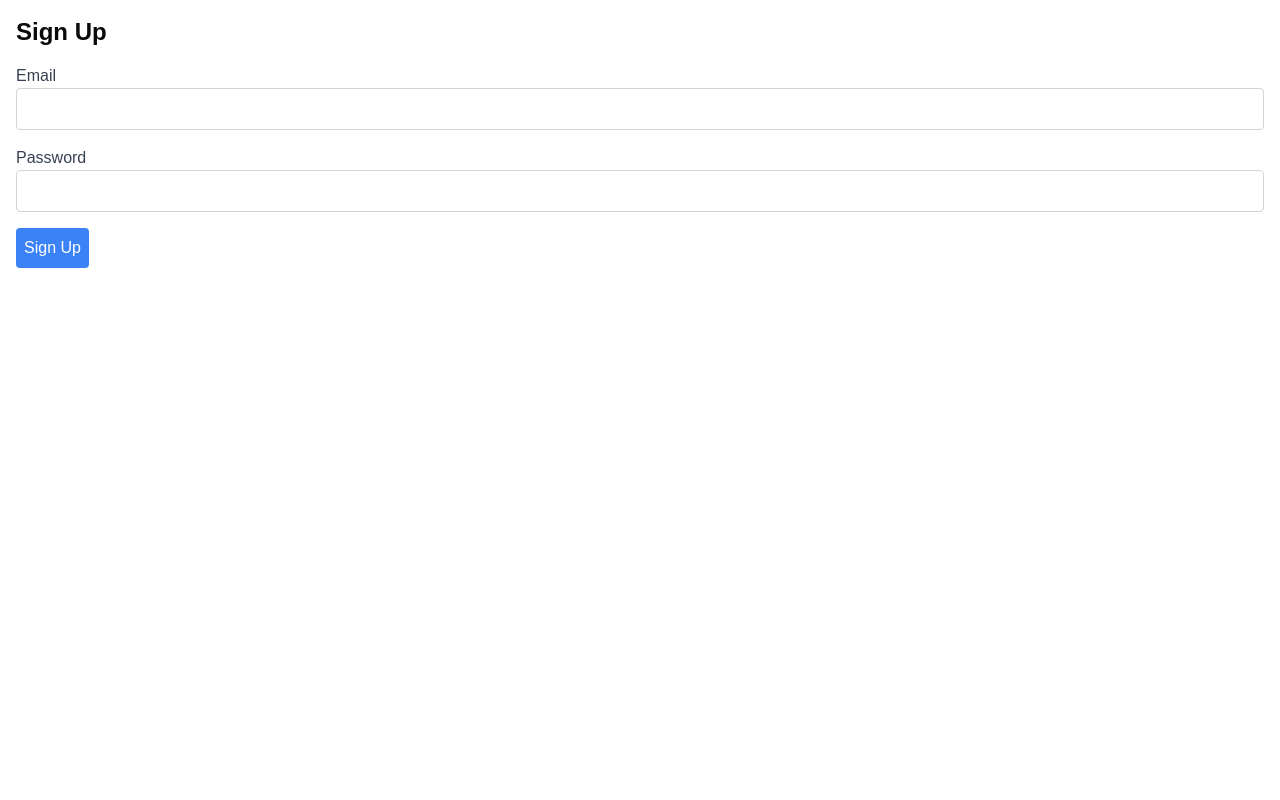
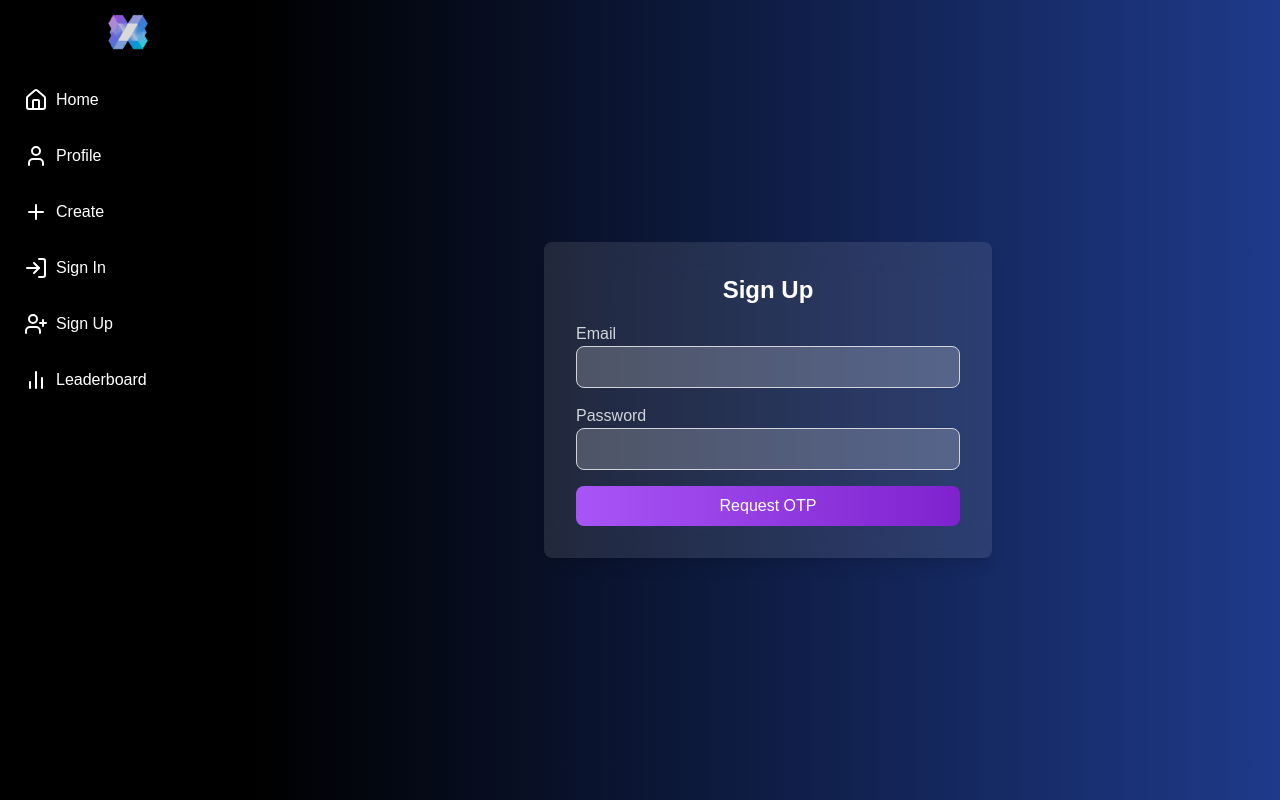
Before and after one commit to Lakshdahiy/MemeWesbite.Exe_2025, a Next.js app in the folder memewebsite.exe2025/: page /sign-up in a window 1280 px wide. Built offline with nearby package versions, Linux system fonts and the light colour scheme.

Commit message:
login page is made

```diff
--- a/memewebsite.exe2025/src/app/create/page.jsx
+++ b/memewebsite.exe2025/src/app/create/page.jsx
@@ -15,7 +15,7 @@ function create() {
     formData.append('image', image);
 
     try {
-      const response = await axios.post('http://localhost:4000/api/post', formData, {
+      const response = await axios.post('http://localhost:4000/api/v1/post', formData, {
         headers: {
           'Content-Type': 'multipart/form-data',
         },
--- a/memewebsite.exe2025/src/app/sign-in/page.jsx
+++ b/memewebsite.exe2025/src/app/sign-in/page.jsx
@@ -2,7 +2,8 @@
 
 import React, { useState } from 'react';
 import axios from 'axios';
-import { useRouter } from 'next/router';
+import { useRouter } from 'next/navigation';
+import CustomSidebar from '@/components/SideBar';
 
 function SignInPage() {
   const [email, setEmail] = useState('');
@@ -13,7 +14,7 @@ function SignInPage() {
   const handleSubmit = async (e) => {
     e.preventDefault();
     try {
-      const response = await axios.post('http://localhost:4000/api/auth/signin', {
+      const response = await axios.post('http://localhost:4000/api/v1/auth/signin', {
         email,
         password,
       });
@@ -29,32 +30,40 @@ function SignInPage() {
   };
 
   return (
-    <div className="p-4">
-      <h1 className="text-2xl font-bold mb-4">Sign In</h1>
+    <div className="flex">
+      <CustomSidebar />
+      <div className="flex-1 flex items-center justify-center min-h-screen bg-gradient-to-r from-black to-blue-900">
+        <div className="bg-white bg-opacity-10 backdrop-blur-lg p-8 rounded-lg shadow-lg w-full max-w-md">
+          <h1 className="text-2xl font-bold mb-4 text-center text-white">Sign In</h1>
           {error && <p className="text-red-500">{error}</p>}
           <form onSubmit={handleSubmit}>
             <div className="mb-4">
-          <label className="block text-gray-700">Email</label>
+              <label className="block text-gray-300">Email</label>
               <input
                 type="email"
                 value={email}
                 onChange={(e) => setEmail(e.target.value)}
-            className="w-full p-2 border border-gray-300 rounded"
+                className="w-full p-2 border border-gray-300 rounded-lg bg-white bg-opacity-20 text-white"
               />
             </div>
             <div className="mb-4">
-          <label className="block text-gray-700">Password</label>
+              <label className="block text-gray-300">Password</label>
               <input
                 type="password"
                 value={password}
                 onChange={(e) => setPassword(e.target.value)}
-            className="w-full p-2 border border-gray-300 rounded"
+                className="w-full p-2 border border-gray-300 rounded-lg bg-white bg-opacity-20 text-white"
               />
             </div>
-        <button type="submit" className="bg-blue-500 text-white p-2 rounded">
+            <button
+              type="submit"
+              className="w-full p-2 rounded-lg bg-gradient-to-r from-purple-500 to-purple-700 text-white hover:from-purple-400 hover:to-purple-600"
+            >
               Sign In
             </button>
           </form>
+        </div>
+      </div>
     </div>
   );
 }
--- a/memewebsite.exe2025/src/app/sign-up/page.jsx
+++ b/memewebsite.exe2025/src/app/sign-up/page.jsx
@@ -2,57 +2,65 @@
 
 import React, { useState } from 'react';
 import axios from 'axios';
-import { useRouter } from 'next/router';
+import { useRouter } from 'next/navigation';
+import CustomSidebar from '@/components/SideBar';
 
 function SignUpPage() {
   const [email, setEmail] = useState('');
   const [password, setPassword] = useState('');
   const [error, setError] = useState('');
+  const router = useRouter();
 
-
-  const handleSubmit = async (e) => {
+  const handleRequestOtp = async (e) => {
     e.preventDefault();
     try {
-      const response = await axios.post('http://localhost:4000/api/auth/signup', {
+      const response = await axios.post('http://localhost:4000/api/v1/auth/signup/send-otp', {
         email,
-        password,
       });
-      console.log('User registered successfully:', response.data);
-      // Redirect to the sign-in page
-      router.push('/sign-in');
+      console.log('OTP sent successfully:', response.data);
+      // Redirect to the OTP verification page
+      router.push(`/verify-otp?email=${encodeURIComponent(email)}&password=${encodeURIComponent(password)}`);
     } catch (error) {
-      console.error('Error registering user:', error);
-      setError('Error registering user');
+      console.error('Error requesting OTP:', error);
+      setError('Error requesting OTP');
     }
   };
 
   return (
-    <div className="p-4">
-      <h1 className="text-2xl font-bold mb-4">Sign Up</h1>
+    <div className="flex">
+      <CustomSidebar />
+      <div className="flex-1 flex items-center justify-center min-h-screen bg-gradient-to-r from-black to-blue-900">
+        <div className="bg-white bg-opacity-10 backdrop-blur-lg p-8 rounded-lg shadow-lg w-full max-w-md">
+          <h1 className="text-2xl font-bold mb-4 text-center text-white">Sign Up</h1>
           {error && <p className="text-red-500">{error}</p>}
-      <form onSubmit={handleSubmit}>
+          <form onSubmit={handleRequestOtp}>
             <div className="mb-4">
-          <label className="block text-gray-700">Email</label>
+              <label className="block text-gray-300">Email</label>
               <input
                 type="email"
                 value={email}
                 onChange={(e) => setEmail(e.target.value)}
-            className="w-full p-2 border border-gray-300 rounded"
+                className="w-full p-2 border border-gray-300 rounded-lg bg-white bg-opacity-20 text-white"
               />
             </div>
             <div className="mb-4">
-          <label className="block text-gray-700">Password</label>
+              <label className="block text-gray-300">Password</label>
               <input
                 type="password"
                 value={password}
                 onChange={(e) => setPassword(e.target.value)}
-            className="w-full p-2 border border-gray-300 rounded"
+                className="w-full p-2 border border-gray-300 rounded-lg bg-white bg-opacity-20 text-white"
               />
             </div>
-        <button type="submit" className="bg-blue-500 text-white p-2 rounded">
-          Sign Up
+            <button
+              type="submit"
+              className="w-full p-2 rounded-lg bg-gradient-to-r from-purple-500 to-purple-700 text-white hover:from-purple-400 hover:to-purple-600"
+            >
+              Request OTP
             </button>
           </form>
+        </div>
+      </div>
     </div>
   );
 }
--- /dev/null
+++ b/memewebsite.exe2025/src/app/verify-otp/page.jsx
@@ -0,0 +1,69 @@
+'use client'
+
+import React, { useState, useEffect } from 'react';
+import axios from 'axios';
+import { useRouter, useSearchParams } from 'next/navigation';
+import CustomSidebar from '@/components/SideBar';
+
+function VerifyOtpPage() {
+  const [otp, setOtp] = useState('');
+  const [error, setError] = useState('');
+  const router = useRouter();
+  const searchParams = useSearchParams();
+  const email = searchParams.get('email');
+  const password = searchParams.get('password');
+
+  useEffect(() => {
+    if (!email || !password) {
+      router.push('/sign-up');
+    }
+  }, [email, password, router]);
+
+  const handleVerifyOtp = async (e) => {
+    e.preventDefault();
+    try {
+      const response = await axios.post('http://localhost:4000/api/v1/auth/signup', {
+        email,
+        password,
+        otp,
+      });
+      console.log('User registered successfully:', response.data);
+      // Redirect to the sign-in page
+      router.push('/sign-in');
+    } catch (error) {
+      console.error('Error verifying OTP:', error);
+      setError('Error verifying OTP');
+    }
+  };
+
+  return (
+    <div className="flex">
+      <CustomSidebar />
+      <div className="flex-1 flex items-center justify-center min-h-screen bg-gradient-to-r from-black to-blue-900">
+        <div className="bg-white bg-opacity-10 backdrop-blur-lg p-8 rounded-lg shadow-lg w-full max-w-md">
+          <h1 className="text-2xl font-bold mb-4 text-center text-white">Verify OTP</h1>
+          {error && <p className="text-red-500">{error}</p>}
+          <form onSubmit={handleVerifyOtp}>
+            <div className="mb-4">
+              <label className="block text-gray-300">OTP</label>
+              <input
+                type="text"
+                value={otp}
+                onChange={(e) => setOtp(e.target.value)}
+                className="w-full p-2 border border-gray-300 rounded-lg bg-white bg-opacity-20 text-white"
+              />
+            </div>
+            <button
+              type="submit"
+              className="w-full p-2 rounded-lg bg-gradient-to-r from-purple-500 to-purple-700 text-white hover:from-purple-400 hover:to-purple-600"
+            >
+              Verify OTP
+            </button>
+          </form>
+        </div>
+      </div>
+    </div>
+  );
+}
+
+export default VerifyOtpPage;
--- a/memewebsite.exe2025/src/components/Leaderboard.jsx
+++ b/memewebsite.exe2025/src/components/Leaderboard.jsx
@@ -9,17 +9,17 @@ export default function Leaderboard() {
     const data = [
       { name: "UserA", score: 100 },
       { name: "UserB", score: 95 },
-      { name: "UserB", score: 95 },
+      { name: "UserC", score: 90 },
     ];
     setLeaders(data);
   }, []);
 
   return (
-    <aside className="w-64 bg-gray-100 p-4">
-      <h2 className="font-bold mb-2">Leaderboard</h2>
+    <aside className="bg-white bg-opacity-10 backdrop-blur-lg p-4 rounded-lg shadow-lg">
+      <h2 className="font-bold mb-2 text-white">Leaderboard</h2>
       <ul>
         {leaders.map((leader, i) => (
-          <li key={i} className="border-b p-2">
+          <li key={i} className="border-b p-2 text-white">
             {leader.name} - {leader.score}
           </li>
         ))}
--- a/memewebsite.exe2025/src/components/MemeSection.jsx
+++ b/memewebsite.exe2025/src/components/MemeSection.jsx
@@ -1,6 +1,10 @@
 import React from 'react';
 
 function MemeSection({ memes }) {
+  if (!Array.isArray(memes)) {
+    return <div className="p-4 text-white">No memes available</div>;
+  }
+
   return (
     <div className="p-4">
       {memes.map(meme => (
--- a/memewebsite.exe2025/src/components/SideBar.jsx
+++ b/memewebsite.exe2025/src/components/SideBar.jsx
@@ -1,6 +1,6 @@
-import React from 'react';
+import React, { use } from 'react';
 import Link from 'next/link';
-import { Home, Inbox, Settings, LogIn, UserPlus } from 'lucide-react'; // Adjust the import based on your actual icon library
+import { Home, Inbox, Settings, LogIn, UserPlus, BarChart2, User, Plus } from 'lucide-react'; // Adjust the import based on your actual icon library
 
 const items = [
   {
@@ -9,14 +9,14 @@ const items = [
     icon: Home,
   },
   {
-    title: "Inbox",
-    url: "/inbox",
-    icon: Inbox,
+    title: "Profile",
+    url: "/Profile",
+    icon: User,
   },
   {
     title: "Create",
     url: "/create",
-    icon: Settings,
+    icon: Plus,
   },
   {
     title: "Sign In",
@@ -28,12 +28,17 @@ const items = [
     url: "/sign-up",
     icon: UserPlus,
   },
+  {
+    title: "Leaderboard",
+    url: "/leaderboard",
+    icon: BarChart2,
+  },
 ];
 
 export default function CustomSidebar() {
   return (
     <div className="h-screen w-64 bg-black text-white flex flex-col">
-      <div className="flex items-center justify-center h-32 bg-black">
+      <div className="flex items-center justify-center h-16 bg-black">
         <img src="/exe 1.png" alt="Logo" className="h-10" /> {/* Adjust the logo path */}
       </div>
       <nav className="flex-1 p-4">
```
Also changed, not shown: memewebsite.exe2025/src/app/page.tsx (+12 -10 lines), memewebsite.exe2025/src/components/LeaderPageMobile.jsx (added, +16 -0 lines). Lines whose indentation alone changed are shown as unchanged.
